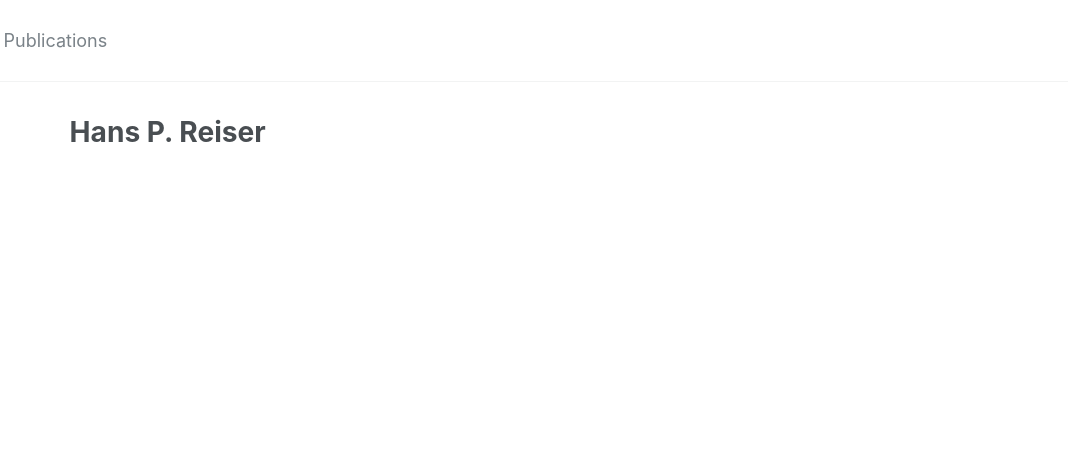
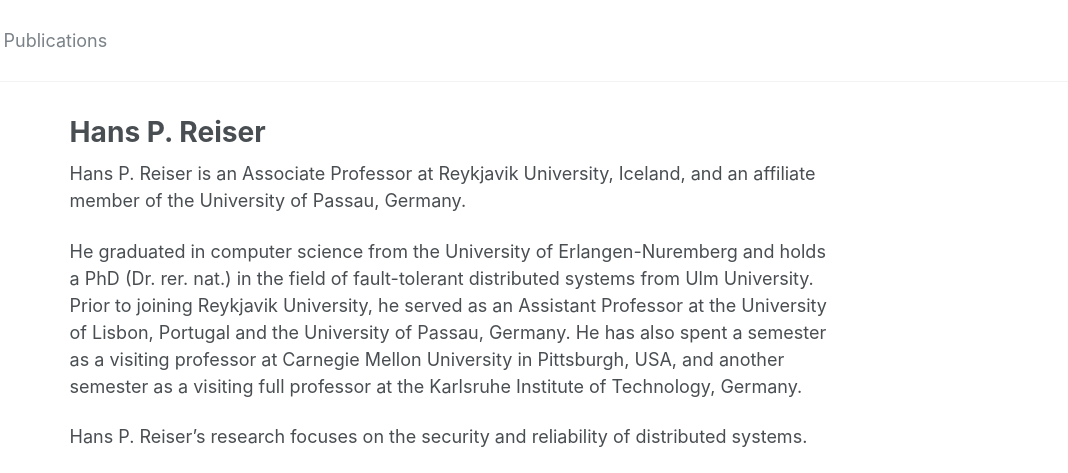
Before and after one commit to hreiser/hreiser.github.io, a plain HTML site: page index.html in a window 1280 px wide. Shown: the top 473 px of the page, 212-1280 px from the left. Drawn offline with nearby package versions, Linux system fonts and the light colour scheme; some packages are replaced by stand-ins of ours; a web font is replaced by a local one.

Commit message:
index.html

```diff
--- a/index.html
+++ b/index.html
@@ -263,6 +263,12 @@
 
 
       <section class="page__content" itemprop="text">
+        <p>Hans P. Reiser is an Associate Professor at Reykjavik University, Iceland, and an affiliate member of the University of Passau, Germany.</p>
+
+<p>He graduated in computer science from the University of Erlangen-Nuremberg and holds a PhD (Dr. rer. nat.) in the field of fault-tolerant distributed systems from Ulm University.
+Prior to joining Reykjavik University, he served as an Assistant Professor at the University of Lisbon, Portugal and the University of Passau, Germany. He has also spent a semester as a visiting professor at Carnegie Mellon University in Pittsburgh, USA, and another semester as a visiting full professor at the Karlsruhe Institute of Technology, Germany.</p>
+
+<p>Hans P. Reiser’s research focuses on the security and reliability of distributed systems.</p>
 
 
 
```
